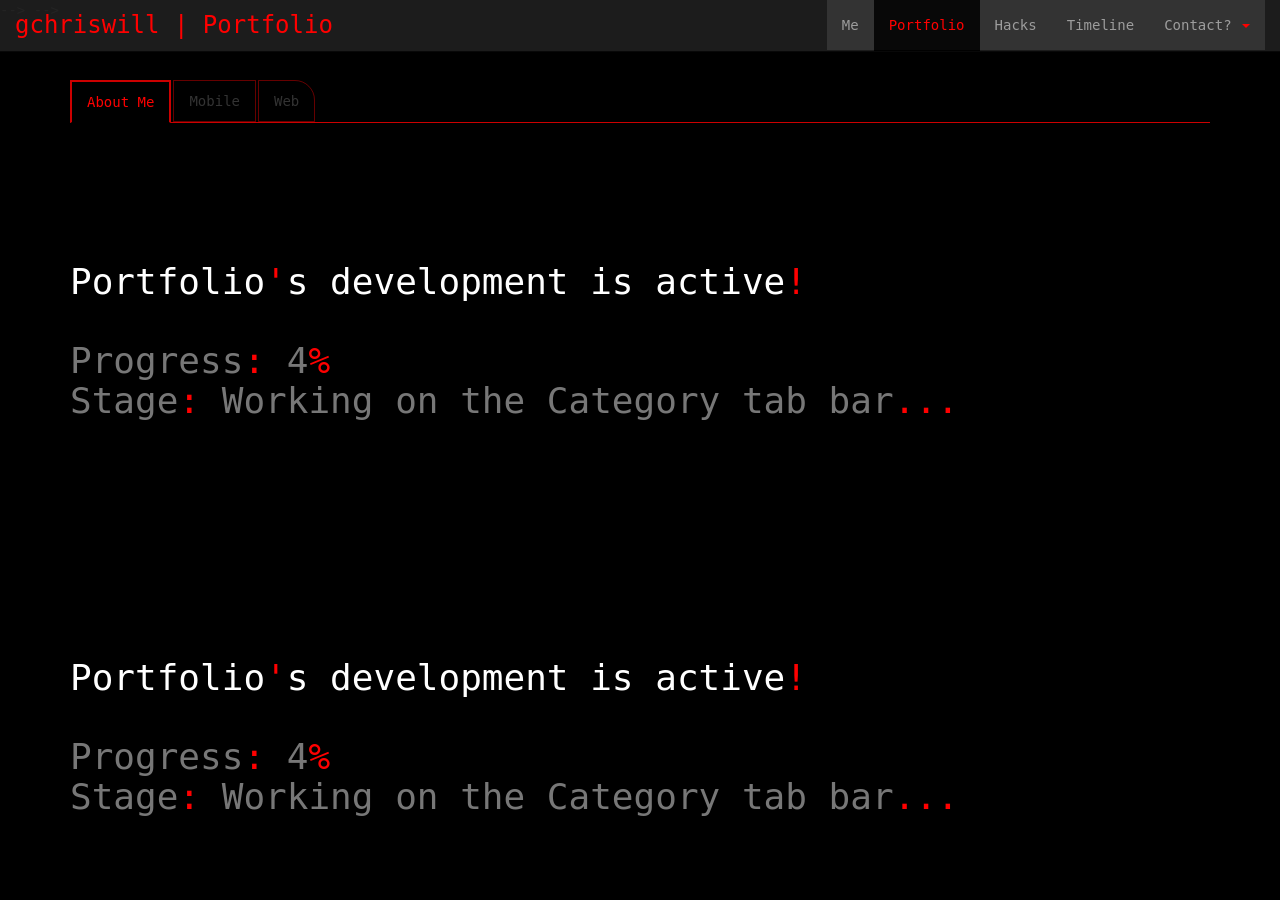
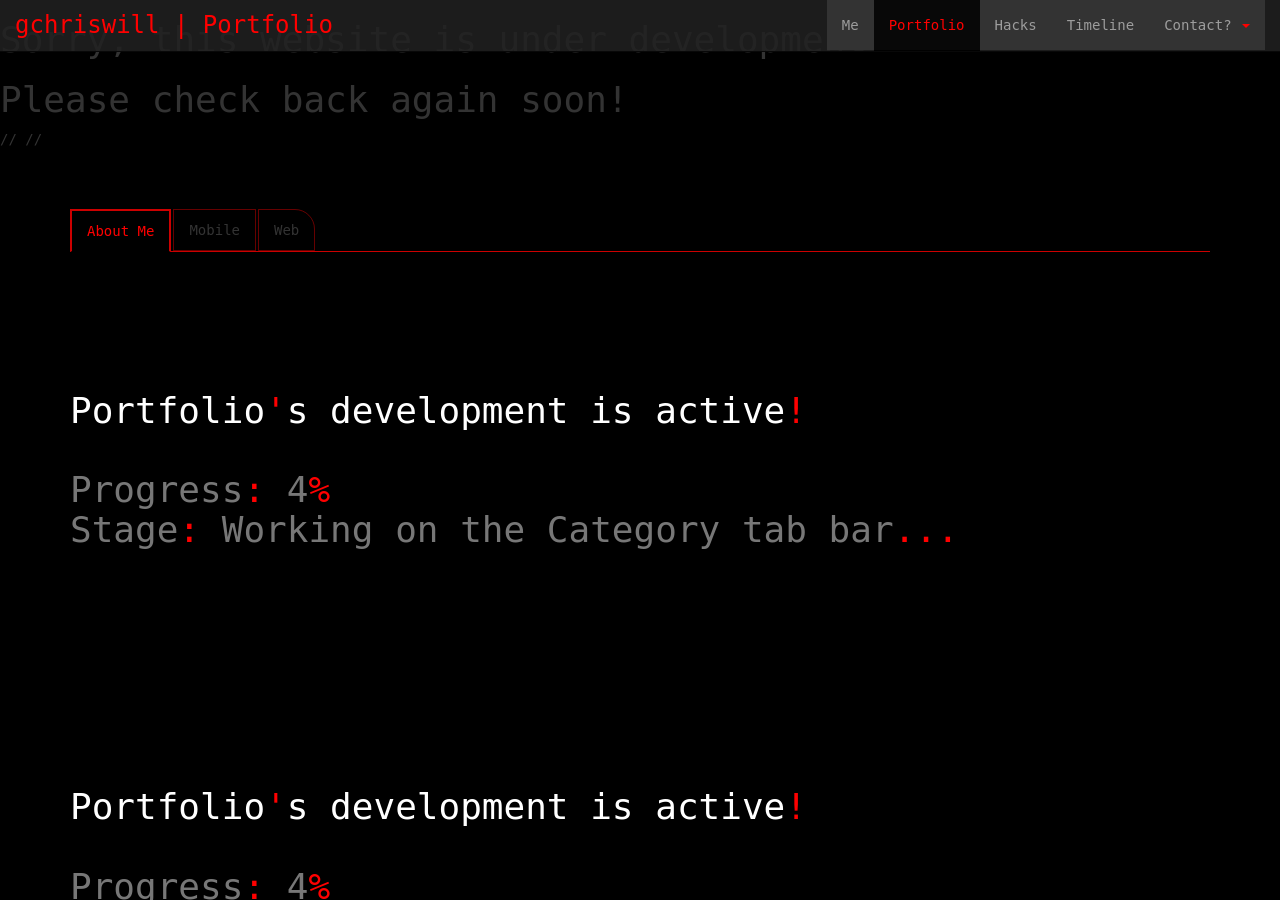
Before and after one commit to gchriswill/gchriswill.github.io, a Jekyll site: the page built from portfolio.html, in a window 1280 px wide and 900 px high. Built offline with Jekyll 4.4.1, drawn with Linux system fonts in a browser that asks for light colours; nearby versions of some CDN libraries; Markdown is read by kramdown in place of the engine named in the settings.

Commit message:
On Hold Test

```diff
--- a/_layouts/default.html
+++ b/_layouts/default.html
@@ -15,19 +15,20 @@
 	{% include header.html %}
 
 	<body {% if page.url == "/blog.html" %} data-spy="scroll" data-target=".gcw-sidebar" {% endif %} >
+		<h1>Sorry, this website is under development...</h1>
+		<h1>Please check back again soon!</h1>
+		<!-- Main navigation bar -->
+		//{% include mainNavBar.html %}
 
-		<!-- Main navigation bar
-		#{% include mainNavBar.html %}
-		-->
-		<!-- Bummer Alert Message
-		#{% include bummer.html %}
-		-->
+		<!-- Bummer Alert Message -->
+		//{% include bummer.html %}
+
 		<!-- main content -->
 		{{ content }}
 
-		<!-- Developer alert message
-		#{% if page.url == "/index.html" %} {% include devAlert.html %} {% endif %}
-		-->
+		<!-- Developer alert message -->
+		{% if page.url == "/index.html" %} {% include devAlert.html %} {% endif %}
+
 		<!-- Main footer -->
 		{% include footer.html %}
 
```
